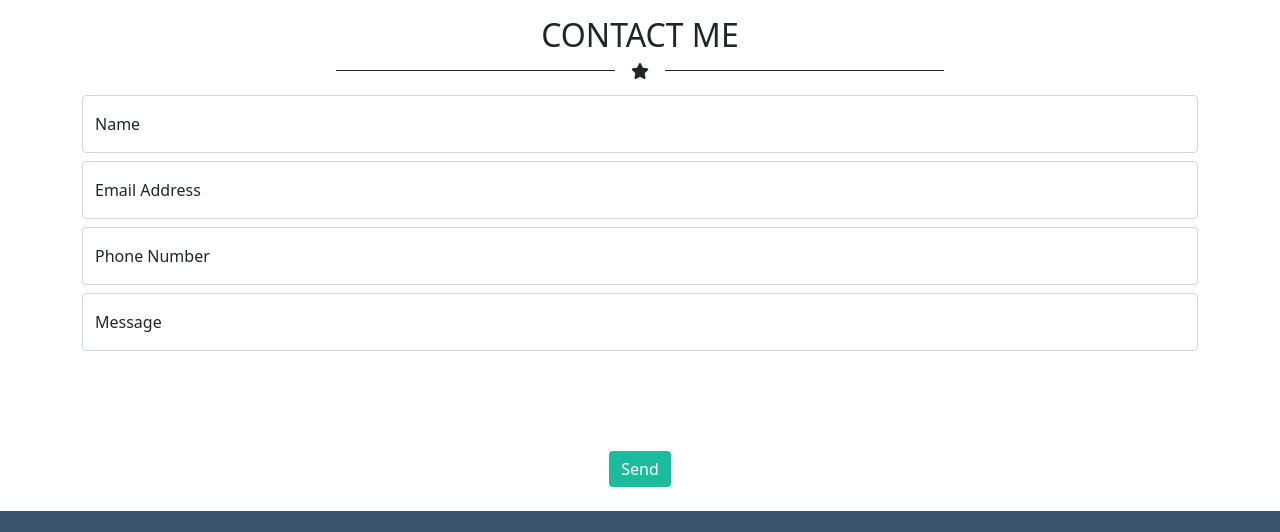
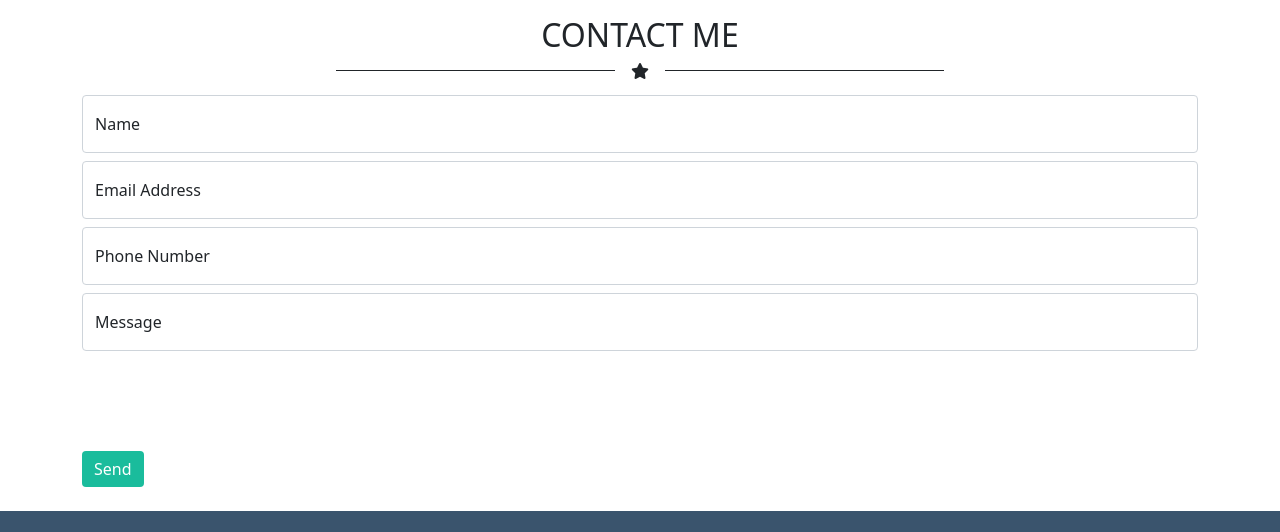
Before and after one commit to sertech89/html-css-bootstrap-freelancer, a plain HTML site: page index.html in a window 1280 px wide. Shown: the part 1596-2128 px from the top of the page. Drawn offline with nearby package versions, Linux system fonts and the light colour scheme.

Commit message:
bottone spostato

```diff
--- a/index.html
+++ b/index.html
@@ -169,8 +169,10 @@
                 <input type="password" class="form-control" id="floatingPassword" placeholder="Password">
                 <label for="floatingPassword">Message</label>
             </div>
+            <div class="text-start">
+                <button type="" class="button-green btn btn-success">Send</button>
+            </div>
 
-            <button type="" class="button-green btn btn-success">Send</button>
         </div>
 
     </section>
```
